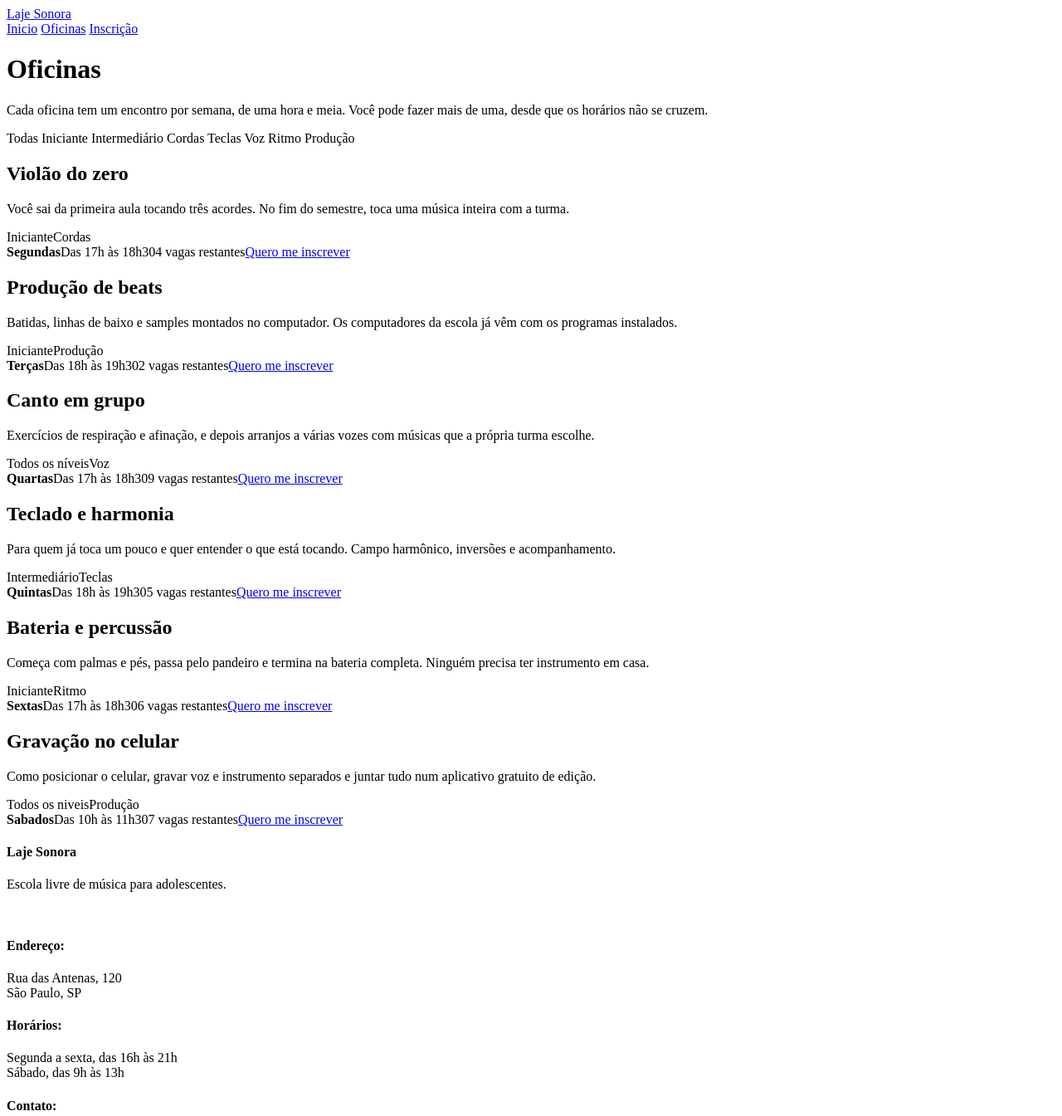
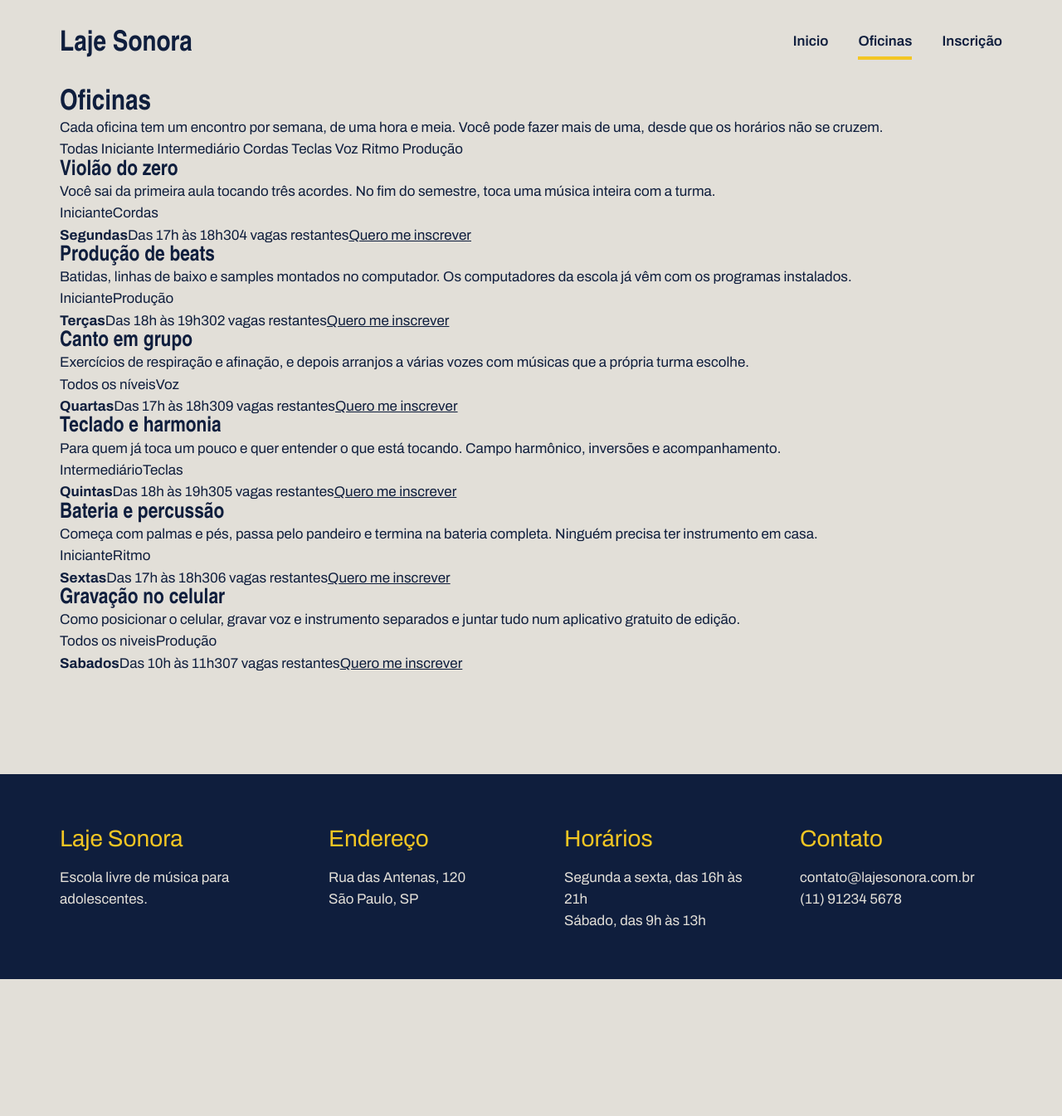
Before and after one commit to EduardoSantana1TIMC/laje-sonora, a plain HTML site: page oficinas.html in a window 1280 px wide. Shown: the top 1345 px of the page at 83% size. After the commit the page ends 1180 px from the top, so only its background shows below. Drawn offline with Linux system fonts and the light colour scheme; a web font is replaced by a local one.

Commit message:
HTML da página de oficinas

```diff
--- a/oficinas.css
+++ b/oficinas.css
@@ -0,0 +1,112 @@
+* {
+    margin: 0;
+    padding: 0;
+    box-sizing: border-box;
+}
+
+:root {
+    --concreto: #E2DFD8;
+    --concreto-escuro: #CBC7BE;
+    --tinta: #0F1E3D;
+    --caixa-dagua: #1F5FBF;
+    --fita: #F3C623;
+    --branco: #FFFFFF;
+
+    --fonte-cartaz: "Big Shoulders", "Arial Narrow", sans-serif;
+    --fonte-texto: "Archivo", Arial, sans-serif;
+}
+
+body {
+    background-color: var(--concreto);
+    color: var(--tinta);
+    font-family: var(--fonte-texto);
+    font-size: 17px;
+    line-height: 1.55;
+}
+
+a {
+    color: inherit;
+}
+
+h1, h2, h3 {
+    font-family: var(--fonte-cartaz);
+    font-weight: 900;
+    line-height: 0.95;
+}
+
+.conteudo {
+    max-width: 1200px;
+    margin-inline: auto;
+    padding-inline: 32px;
+}
+
+.topo {
+    padding-block: 28px;
+    display: flex;
+    justify-content: space-between;
+    align-items: center;
+}
+
+.logo {
+    font-family: var(--fonte-cartaz);
+    font-size: 34px;
+    font-weight: 900;
+    text-decoration: none;
+}
+
+.menu {
+    display: flex;
+    gap: 36px;
+}
+
+.menu a {
+    font-weight: 600;
+    text-decoration: none;
+    padding-bottom: 4px;
+    border-bottom: 4px solid transparent;
+}
+
+.menu a:hover {
+    border-bottom-color: var(--tinta);
+}
+
+.menu a.atual {
+    border-bottom-color: var(--fita);
+}
+.rodape {
+    margin-top: 120px;
+    background: var(--tinta);
+    color: var(--concreto);
+    padding-block: 56px;
+}
+
+.rodape-colunas {
+    display: flex;
+    gap: 40px;
+}
+
+.rodape-coluna {
+    flex: 1;
+}
+
+.rodape h4 {
+    font: var(--fonte-cartaz);
+    font-size: 28px;
+    color: var(--fita);
+    margin-bottom: 12px;
+}
+.foto {
+    background-color: var(--concreto-escuro);
+}
+
+.foto-azul {
+    background-color: var(--caixa-dagua);
+}
+
+.foto-amarela {
+    background-color: var(--fita);
+}
+
+.foto-tinta {
+    background-color: var(--tinta);
+}
--- a/oficinas.html
+++ b/oficinas.html
@@ -84,15 +84,15 @@
                     </div>
                     <br>
                     <div class="rodape-coluna">
-                        <h4>Endereço:</h4>
+                        <h4>Endereço</h4>
                         <p>Rua das Antenas, 120 <br> São Paulo, SP</p>
                     </div>
                     <div class="rodape-coluna">
-                        <h4>Horários:</h4>
+                        <h4>Horários</h4>
                         <p>Segunda a sexta, das 16h às 21h <br> Sábado, das 9h às 13h</p>
                     </div>
                     <div class="rodape-coluna">
-                        <h4>Contato:</h4>
+                        <h4>Contato</h4>
                         <p>contato@lajesonora.com.br <br> (11) 91234 5678</p>
                     </div>
                 </div>
```
Also changed, not shown: index.html (+3 -3 lines).
